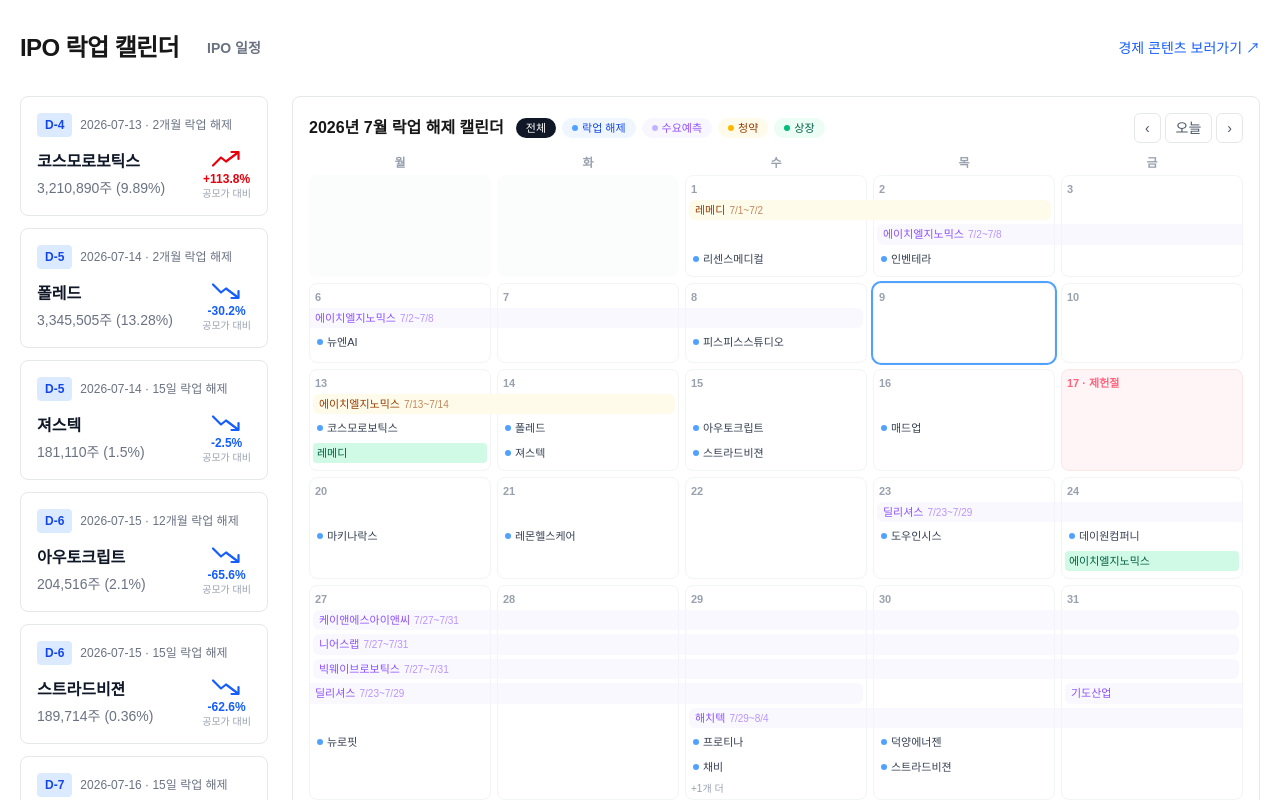
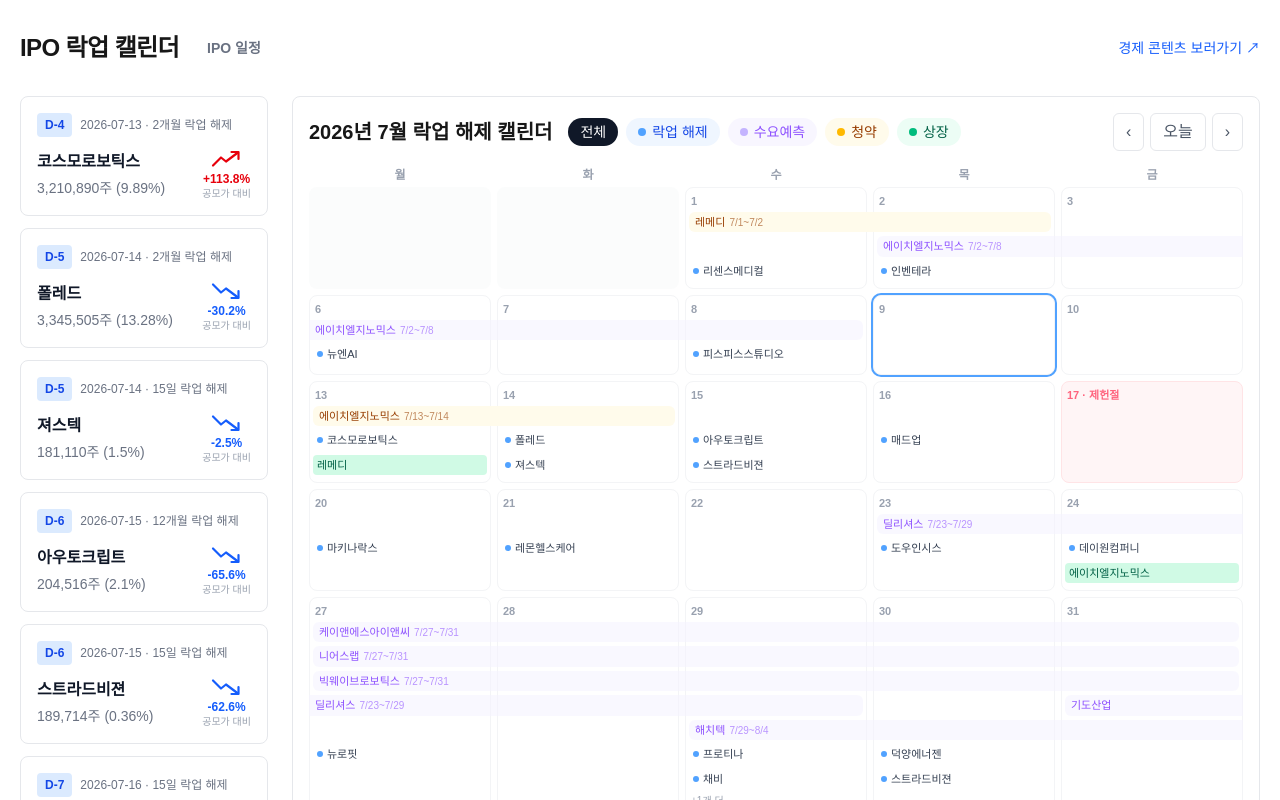
Before and after one commit to wjdwngkdsla-debug/invest-insight, a Next.js app: page / in a window 1280 px wide. Shown: the top 800 px of the page. Built offline with nearby package versions, Linux system fonts and the light colour scheme.

Commit message:
Enhance LockupCalendar with updated styles and logic
Refactor LockupCalendar component for improved styling and functionality.

```diff
--- a/components/LockupCalendar.tsx
+++ b/components/LockupCalendar.tsx
@@ -1,9 +1,12 @@
 "use client";
+
 
 import { useMemo, useState } from "react";
 import Link from "next/link";
 
+
 export type CalendarEventKind = "lockup" | "forecast" | "sub" | "listing";
+
 
 // 단일일 이벤트 (락업해제, 상장)
 export interface CalendarEvent {
@@ -13,6 +16,7 @@ export interface CalendarEvent {
   kind?: CalendarEventKind; // 기본 lockup
 }
 
+
 // 기간 이벤트 (수요예측, 청약) — 주 단위 가로 바로 그린다
 export interface CalendarRangeEvent {
   start: string;
@@ -21,6 +25,7 @@ export interface CalendarRangeEvent {
   code: string;
   kind: "forecast" | "sub";
 }
+
 
 const ALL_KINDS: CalendarEventKind[] = ["lockup", "forecast", "sub", "listing"];
 const KIND_LABEL: Record<CalendarEventKind, string> = {
@@ -32,11 +37,13 @@ const KIND_LABEL: Record<CalendarEventKind, string> = {
 // 같은 날 표시 순서: 락업해제 → 상장 → 수요예측 → 청약
 const KIND_ORDER: Record<CalendarEventKind, number> = { lockup: 0, listing: 1, forecast: 2, sub: 3 };
 
+
 // 기간형 바 — 은은한 배경 (수요예측은 톤 다운한 보라)
 const BAR_STYLE: Record<"forecast" | "sub", string> = {
   forecast: "bg-violet-50/60 text-violet-500 hover:bg-violet-100",
   sub: "bg-amber-50 text-amber-800 hover:bg-amber-100",
 };
+
 
 const DOT_COLOR: Record<CalendarEventKind, string> = {
   lockup: "bg-blue-400",
@@ -44,6 +51,7 @@ const DOT_COLOR: Record<CalendarEventKind, string> = {
   sub: "bg-amber-400",
   listing: "bg-emerald-500",
 };
+
 
 // 필터 토글 칩 (활성 시)
 const FILTER_ACTIVE: Record<CalendarEventKind, string> = {
@@ -53,6 +61,7 @@ const FILTER_ACTIVE: Record<CalendarEventKind, string> = {
   listing: "bg-emerald-50 text-emerald-800",
 };
 
+
 // 팝오버 카테고리 그룹 배경
 const GROUP_BG: Record<CalendarEventKind, string> = {
   lockup: "bg-blue-50/70",
@@ -61,12 +70,15 @@ const GROUP_BG: Record<CalendarEventKind, string> = {
   listing: "bg-emerald-50/70",
 };
 
+
 interface DayCell {
   day: number;
   dateStr: string;
 }
 
+
 const WEEKDAY_LABELS = ["월", "화", "수", "목", "금"];
+
 
 // 서버(UTC)와 브라우저가 같은 "한국 기준 오늘"을 계산하도록 절대시간에서 유도
 function kstToday(): { year: number; month: number; dateStr: string } {
@@ -77,11 +89,13 @@ function kstToday(): { year: number; month: number; dateStr: string } {
   return { year, month, dateStr };
 }
 
+
 // 해당 월을 월~금 5칸 주 단위로 배열 (주말 제외, 빈 칸은 null)
 function buildWeeks(year: number, month: number): (DayCell | null)[][] {
   const weeks: (DayCell | null)[][] = [];
   let current: (DayCell | null)[] = [];
   const lastDay = new Date(year, month + 1, 0).getDate();
+
 
   for (let day = 1; day <= lastDay; day++) {
     const weekday = new Date(year, month, day).getDay(); // 0=일 ... 6=토
@@ -104,10 +118,12 @@ function buildWeeks(year: number, month: number): (DayCell | null)[][] {
   return weeks;
 }
 
+
 function shortDate(s: string): string {
   const [, m, d] = s.split("-");
   return `${Number(m)}/${Number(d)}`;
 }
+
 
 interface WeekBar {
   s: number; // 시작 칸 (0~4)
@@ -117,6 +133,7 @@ interface WeekBar {
   contLeft: boolean; // 이전 주에서 이어짐
   contRight: boolean; // 다음 주로 이어짐
 }
+
 
 export function LockupCalendar({
   events,
@@ -134,6 +151,7 @@ export function LockupCalendar({
   const [active, setActive] = useState<Set<CalendarEventKind>>(new Set(ALL_KINDS));
   const allActive = active.size === ALL_KINDS.length;
 
+
   const eventsByDate = useMemo(() => {
     const map = new Map<string, CalendarEvent[]>();
     for (const event of events) {
@@ -149,13 +167,16 @@ export function LockupCalendar({
     return map;
   }, [events]);
 
+
   const weeks = useMemo(() => buildWeeks(year, month), [year, month]);
+
 
   function moveMonth(delta: number) {
     const moved = new Date(year, month + delta, 1);
     setYear(moved.getFullYear());
     setMonth(moved.getMonth());
   }
+
 
   function toggleKind(kind: CalendarEventKind) {
     setActive((prev) => {
@@ -165,6 +186,7 @@ export function LockupCalendar({
       return next;
     });
   }
+
 
   // 주 안에서 기간 바 배치 (겹치면 다음 줄로 — 간단한 레인 배정)
   function computeWeekBars(week: (DayCell | null)[]): { bars: WeekBar[]; laneCount: number } {
@@ -204,6 +226,7 @@ export function LockupCalendar({
     return { bars, laneCount: laneEnds.length };
   }
 
+
   // 특정 날짜의 전체 일정(바 + 칩) — "+N개 더" 팝오버에 카테고리별로 보여준다
   function dayAllItems(dateStr: string): { kind: CalendarEventKind; name: string; code: string }[] {
     const chips = (eventsByDate.get(dateStr) || [])
@@ -215,22 +238,24 @@ export function LockupCalendar({
     return [...chips, ...bars].sort((a, b) => KIND_ORDER[a.kind] - KIND_ORDER[b.kind]);
   }
 
+
   function chipHref(ev: { kind: CalendarEventKind; code: string }): string {
     return ev.kind === "lockup" ? `/stock/${ev.code}` : "/ipo";
   }
 
+
   return (
     <div className="rounded-lg border border-gray-200 bg-white p-4">
-      <div className="mb-3 flex flex-wrap items-center justify-between gap-2">
-        <div className="flex flex-wrap items-center gap-x-3 gap-y-1">
-          <h2 className="text-base font-bold">
+      <div className="mb-4 flex flex-wrap items-center justify-between gap-3">
+        <div className="flex flex-wrap items-center gap-x-4 gap-y-2">
+          <h2 className="text-xl font-bold">
             {year}년 {month + 1}월 락업 해제 캘린더
           </h2>
           {/* 범례 겸 토글 필터 */}
-          <div className="flex flex-wrap items-center gap-1.5 text-[11px] font-medium">
+          <div className="flex flex-wrap items-center gap-2 text-sm font-medium">
             <button
               onClick={() => setActive(allActive ? new Set() : new Set(ALL_KINDS))}
-              className={`rounded-full px-2.5 py-0.5 transition-colors ${
+              className={`rounded-full px-3 py-1 transition-colors ${
                 allActive ? "bg-gray-900 text-white" : "border border-gray-200 bg-white text-gray-500 hover:bg-gray-50"
               }`}
             >
@@ -242,22 +267,22 @@ export function LockupCalendar({
                 <button
                   key={kind}
                   onClick={() => toggleKind(kind)}
-                  className={`flex items-center gap-1 rounded-full px-2.5 py-0.5 transition-colors ${
+                  className={`flex items-center gap-1.5 rounded-full px-3 py-1 transition-colors ${
                     on ? FILTER_ACTIVE[kind] : "border border-gray-100 bg-white text-gray-300 hover:bg-gray-50"
                   }`}
                 >
-                  <span className={`inline-block h-1.5 w-1.5 rounded-full ${on ? DOT_COLOR[kind] : "bg-gray-200"}`} />
+                  <span className={`inline-block h-2 w-2 rounded-full ${on ? DOT_COLOR[kind] : "bg-gray-200"}`} />
                   {KIND_LABEL[kind]}
                 </button>
               );
             })}
           </div>
         </div>
-        <div className="flex items-center gap-1 text-sm">
+        <div className="flex items-center gap-1.5 text-base">
           <button
             onClick={() => moveMonth(-1)}
             aria-label="이전 달"
-            className="rounded-md border border-gray-200 bg-white px-2.5 py-1 text-gray-600 hover:bg-gray-50"
+            className="rounded-md border border-gray-200 bg-white px-3 py-1.5 text-gray-600 hover:bg-gray-50"
           >
             ‹
           </button>
@@ -266,19 +291,20 @@ export function LockupCalendar({
               setYear(today.year);
               setMonth(today.month);
             }}
-            className="rounded-md border border-gray-200 bg-white px-2.5 py-1 text-gray-600 hover:bg-gray-50"
+            className="rounded-md border border-gray-200 bg-white px-3 py-1.5 text-gray-600 hover:bg-gray-50"
           >
             오늘
           </button>
           <button
             onClick={() => moveMonth(1)}
             aria-label="다음 달"
-            className="rounded-md border border-gray-200 bg-white px-2.5 py-1 text-gray-600 hover:bg-gray-50"
+            className="rounded-md border border-gray-200 bg-white px-3 py-1.5 text-gray-600 hover:bg-gray-50"
           >
             ›
           </button>
         </div>
       </div>
+
 
       <div className="grid grid-cols-5 gap-1.5">
         {WEEKDAY_LABELS.map((label) => (
@@ -287,6 +313,7 @@ export function LockupCalendar({
           </div>
         ))}
       </div>
+
 
       <div className="space-y-1.5">
         {weeks.map((week, weekIndex) => {
@@ -311,6 +338,7 @@ export function LockupCalendar({
                 })}
               </div>
 
+
               {/* 내용 레이어 — 바가 칸 경계를 가로질러 이어진다 */}
               <div className="relative grid min-h-20 grid-cols-5 gap-x-1.5 pb-1" style={{ gridAutoRows: "min-content" }}>
                 {week.map((cell, i) => {
@@ -326,6 +354,7 @@ export function LockupCalendar({
                     </div>
                   );
                 })}
+
 
                 {bars.map((bar, barIndex) => (
                   <Link
@@ -344,6 +373,7 @@ export function LockupCalendar({
                     )}
                   </Link>
                 ))}
+
 
                 {week.flatMap((cell, i) => {
                   if (!cell || holidays[cell.dateStr]) return [];
```
